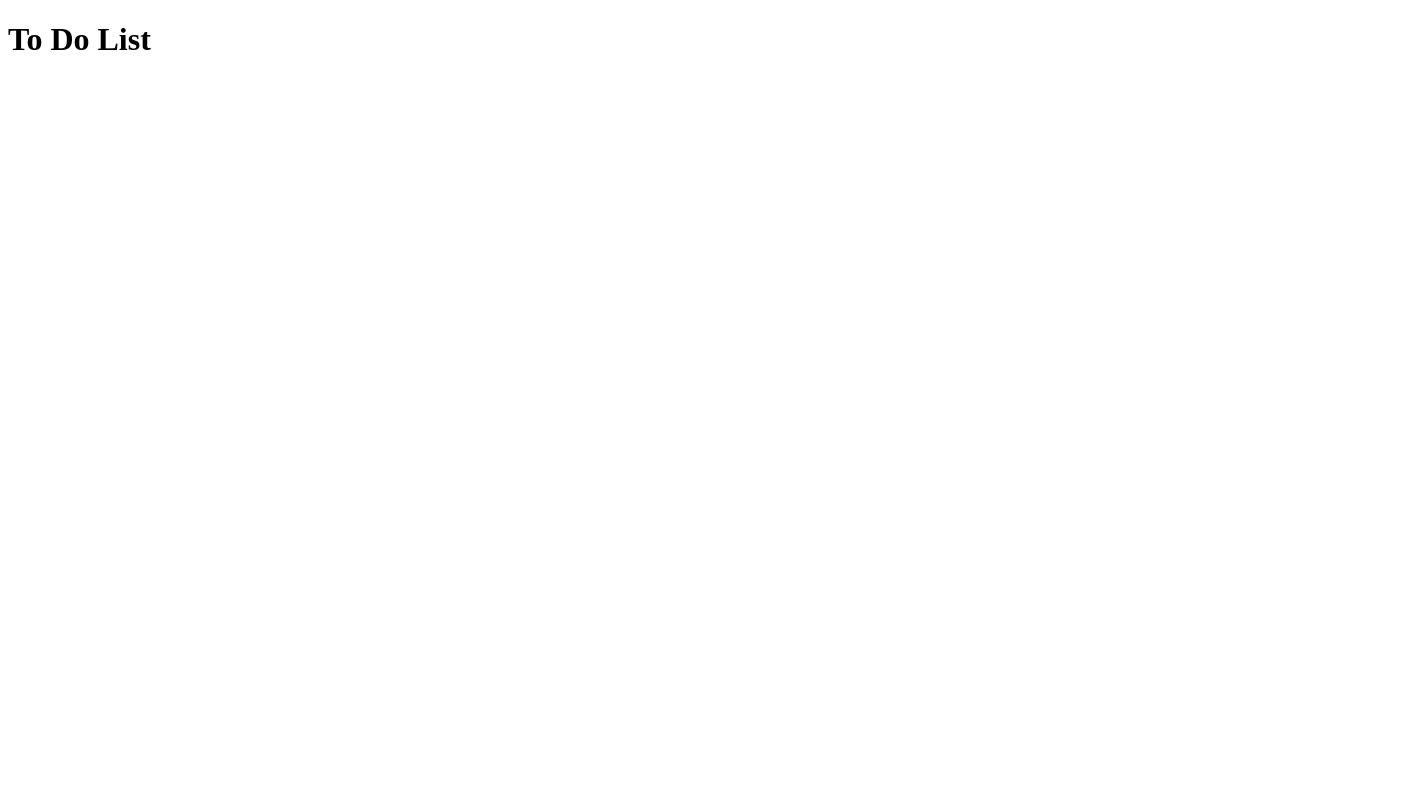
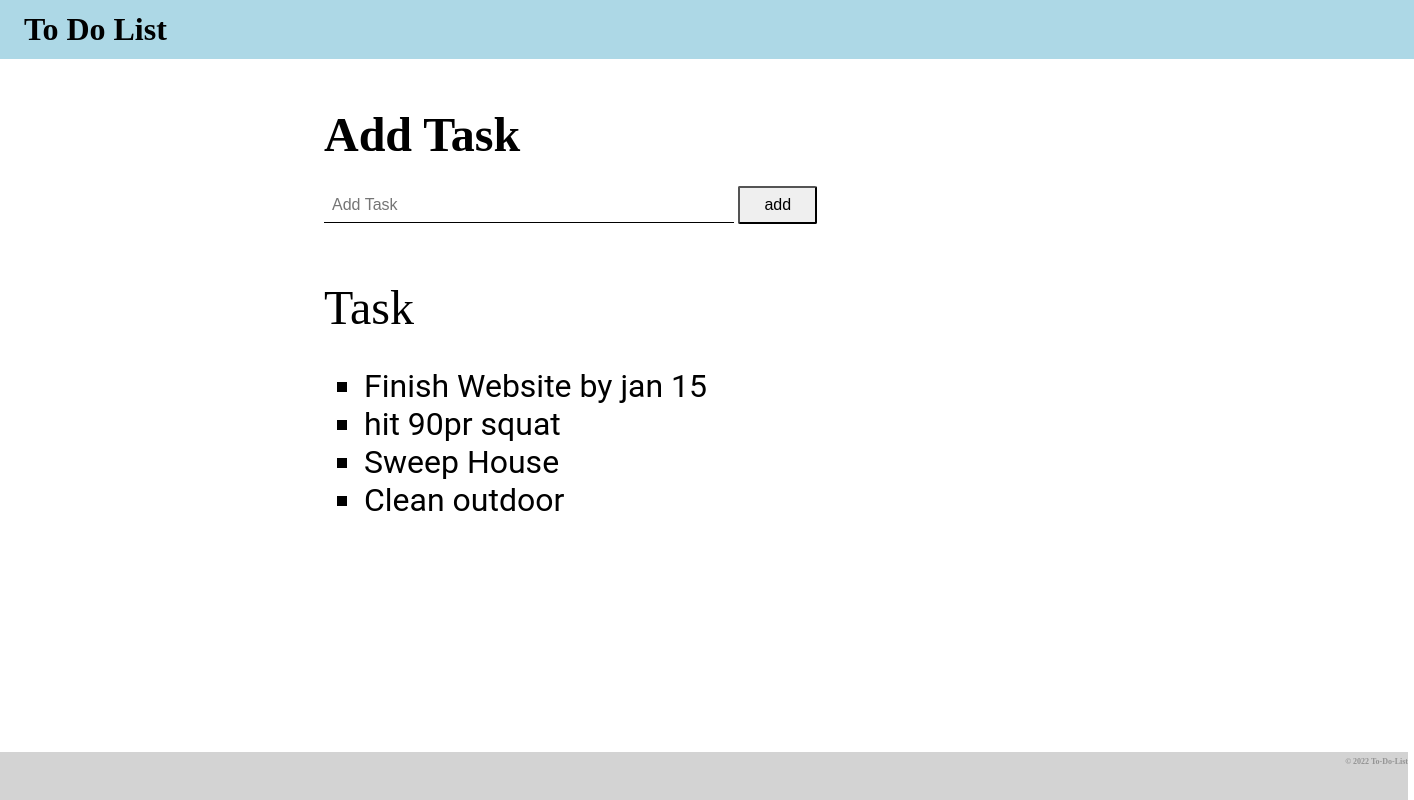
Before and after one commit to RobDeguzman/to-do-list, a plain HTML site: page index.html in a window 1280 px wide. Shown: the whole page, 1414 px wide, since content can reach past the window. Drawn offline with Linux system fonts and the light colour scheme.

Commit message:
1.2 Finished design for To-Do-List Need to add JS "Data"

```diff
--- a/css/style.css
+++ b/css/style.css
@@ -1,3 +1,82 @@
+.body{
+    margin: 10px 10px 10px 10px;
+    font-family: "American Typewriter";
+}
+
 .header {
+    width: 110%;
+    height: 3em;
+    padding-left: 1em;
+    background-color: lightblue;
+    border-top: .7em solid lightblue;
+    border-left: .5em solid lightblue;
+    margin-top: -8px;
+    margin-left: -8px;
+}
+.test {
+    margin-top: 0px;
+}
+
+.AddTask {
+    font-family: "sans-serif";
+    margin: auto;
+    width: 50%;
+}
+
+.AddTaskForm {
+    font-family: sans-serif;
+    width: 40em;
+}
+
+.AddTaskLabel {
+    font-size: 3em;
+    margin-bottom: .5em;
+}
+.AddTaskInput {
+    width: 25em;
+    height: 2em;
+    padding-left: .5em;
+    font-size: 1em;
+
+    border: 0px;
+    border-bottom: 1px solid black;
+}
+.addTaskButton {
+    padding: .5em 1.5em .5em 1.5em;
+    border-radius: 2px;
+    font-size: 1em;
+}
+.addTaskButton:hover {
+    border-radius: 4px;
+    cursor: pointer;
+}
+
+.ShowTask {
+    margin: auto;
+    width: 50%;
+    margin-top: 3.5em;
+}
+.ShowTaskLabel {
+    font-size: 3em;
 
 }
+.ShowTaskList {
+    font-family: Roboto;
+    font-size: 2em;
+    list-style-type: square;
+}
+.Footer {
+    height: 3em;
+    position: absolute;
+    bottom: 0px;
+    background-color: lightgray;
+    width: 110%;
+    margin-left: -8px;
+}
+.copyrightText {
+    float: right;
+    padding-bottom: 3.5em;
+    padding-left: 1em;
+    font-size: .5em;
+    opacity: .3;
+}
--- a/index.html
+++ b/index.html
@@ -9,16 +9,36 @@
 <body>
 
 <header class="header">
-<h1 class="To Do List">To Do List</h1>
+<h1 class="test">To Do List</h1>
 </header>
 
-<div class="AddTaskForm">
+<div class="AddTask">
+    <h3 class="AddTaskLabel">Add Task </h3>
+    <form class="AddTaskForm" action="#" method="post">
+        <input type="text" class="AddTaskInput" placeholder="Add Task"/>
+        <input type="submit" class="addTaskButton" value="add"/>
+    </form>
 
 </div>
 
-<div class="ShowTaskList">
+<div class="ShowTask">
+    <label class="ShowTaskLabel">Task</label>
+    <ul class="ShowTaskList">
+        <li>Finish Website by jan 15</li>
+        <li>hit 90pr squat</li>
+        <li>Sweep House</li>
+        <li>Clean outdoor</li>
+    </ul>
 
 </div>
+
+<footer class="Footer">
+
+<h1 class="copyrightText">
+    &copy; 2022 To-Do-List
+</h1>
+
+</footer>
 
 </body>
 
```
